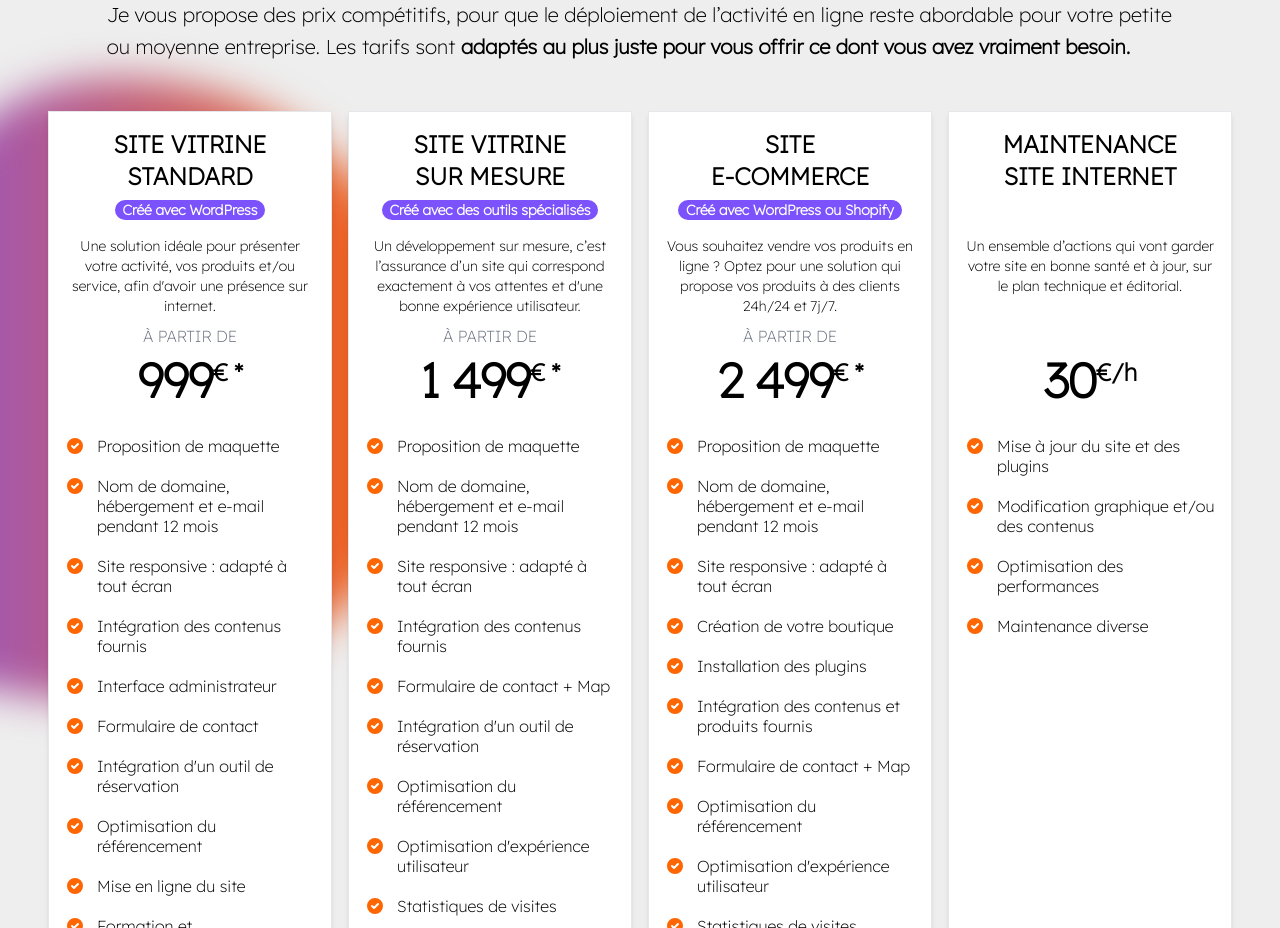
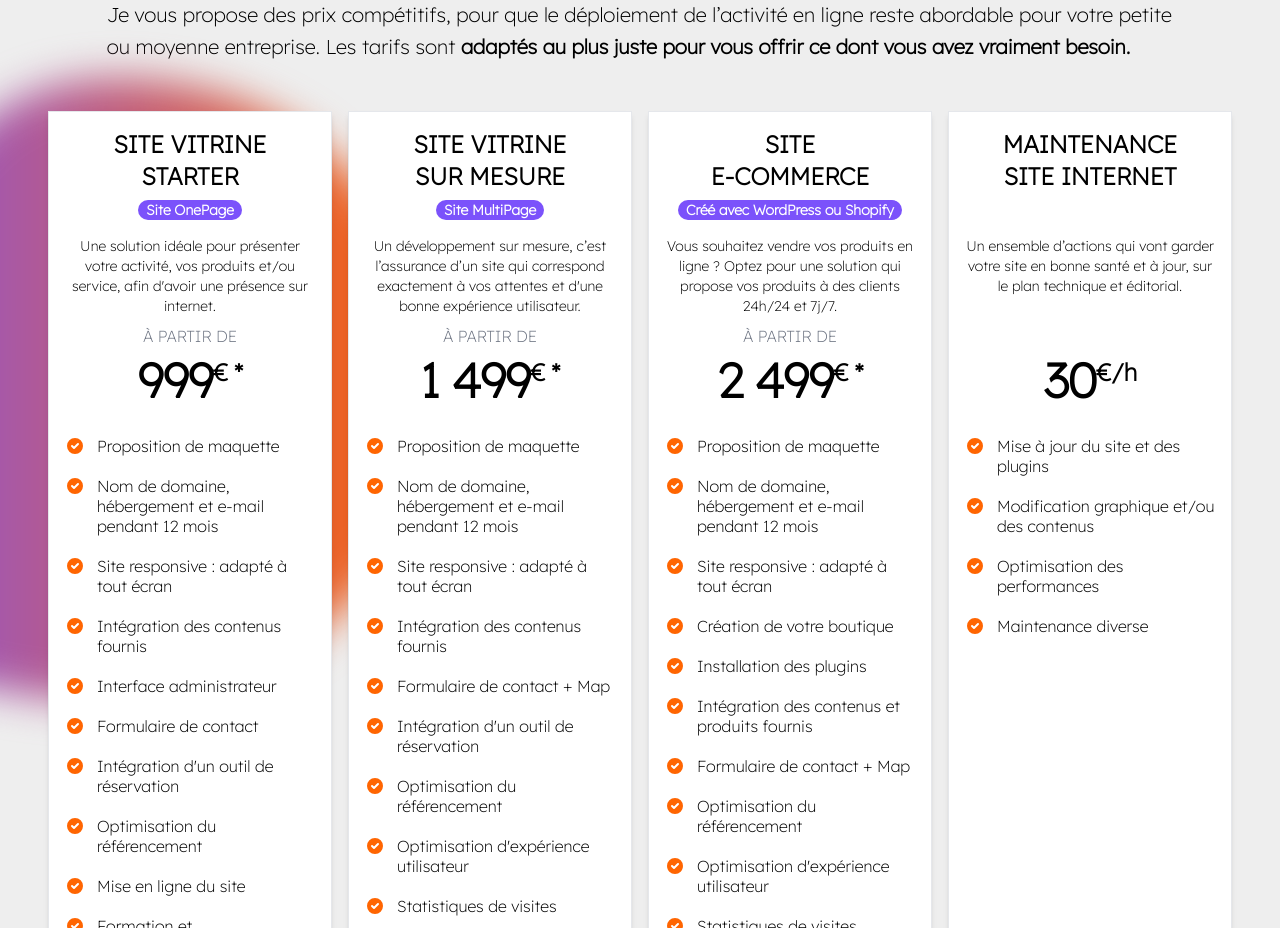
Before and after one commit to randricalvin/AlefaWeb_website, a React (Vite) app: page / in a window 1280 px wide. Shown: the part 3820-4748 px from the top of the page. Built offline with nearby package versions, Linux system fonts and the light colour scheme.

Commit message:
changing price

```diff
--- a/src/components/Offers.jsx
+++ b/src/components/Offers.jsx
@@ -41,9 +41,9 @@ const Offers = () => {
             {/* 1 */}
             <div data-aos="zoom-in" class="lg:w-1/4 max-w-sm p-4 bg-white border shadow-md flex flex-col justify-between hover:shadow-xl duration-300">
               <div className=''>
-                <h5 class="text-2xl font-extrabold uppercase text-center title-offre">Site vitrine<br/>standard</h5>
+                <h5 class="text-2xl font-extrabold uppercase text-center title-offre">Site vitrine<br/>starter</h5>
                 <div className='flex justify-center'>
-                  <h5 class="mb-4 text-sm font-bold text-center rounded-full text-white px-2 mt-2 bg-[#7B52FB]">Créé avec WordPress</h5>
+                  <h5 class="mb-4 text-sm font-bold text-center rounded-full text-white px-2 mt-2 bg-[#7B52FB]">Site OnePage</h5>
                 </div>
                 <h5 class="mb-8 lg:text-sm font-medium text-center h-14 text-offers">Une solution idéale pour présenter votre activité, vos produits et/ou service, afin d'avoir une présence sur internet.</h5>
               <div class="flex flex-col items-center dark:text-white justify-center">
@@ -109,7 +109,7 @@ const Offers = () => {
               <div>
                 <h5 class="text-2xl font-extrabold uppercase text-center">Site vitrine <br/> sur mesure</h5>
                 <div className='flex justify-center'>
-                  <h5 class="mb-4 text-sm font-bold text-center rounded-full text-white px-2 mt-2 bg-[#7B52FB]">Créé avec des outils spécialisés</h5>
+                  <h5 class="mb-4 text-sm font-bold text-center rounded-full text-white px-2 mt-2 bg-[#7B52FB]">Site MultiPage</h5>
                 </div>
                 <h5 class="mb-8 lg:text-sm font-medium text-center h-14 text-offers">Un développement sur mesure, c’est l’assurance d’un site qui correspond exactement à vos attentes et d'une bonne expérience utilisateur.</h5>
                 <div class="flex flex-col items-center dark:text-white justify-center">
```
